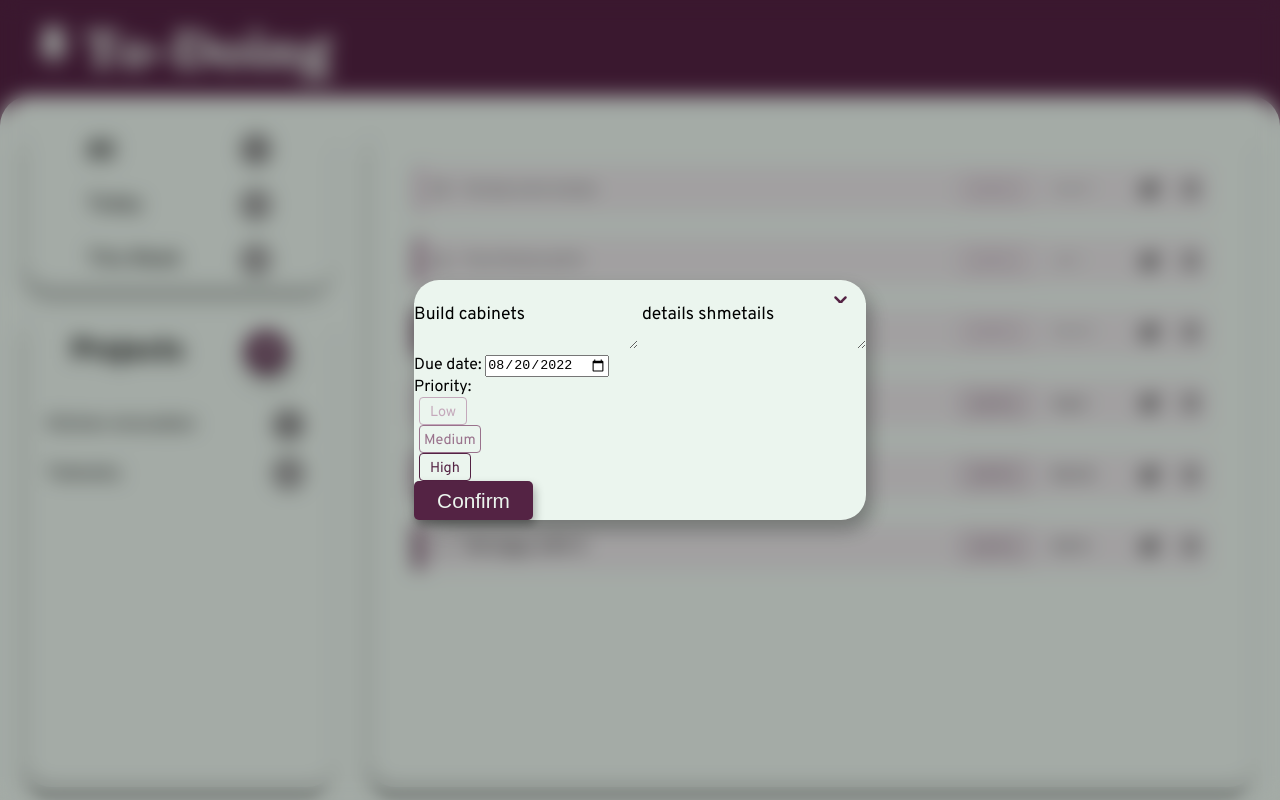
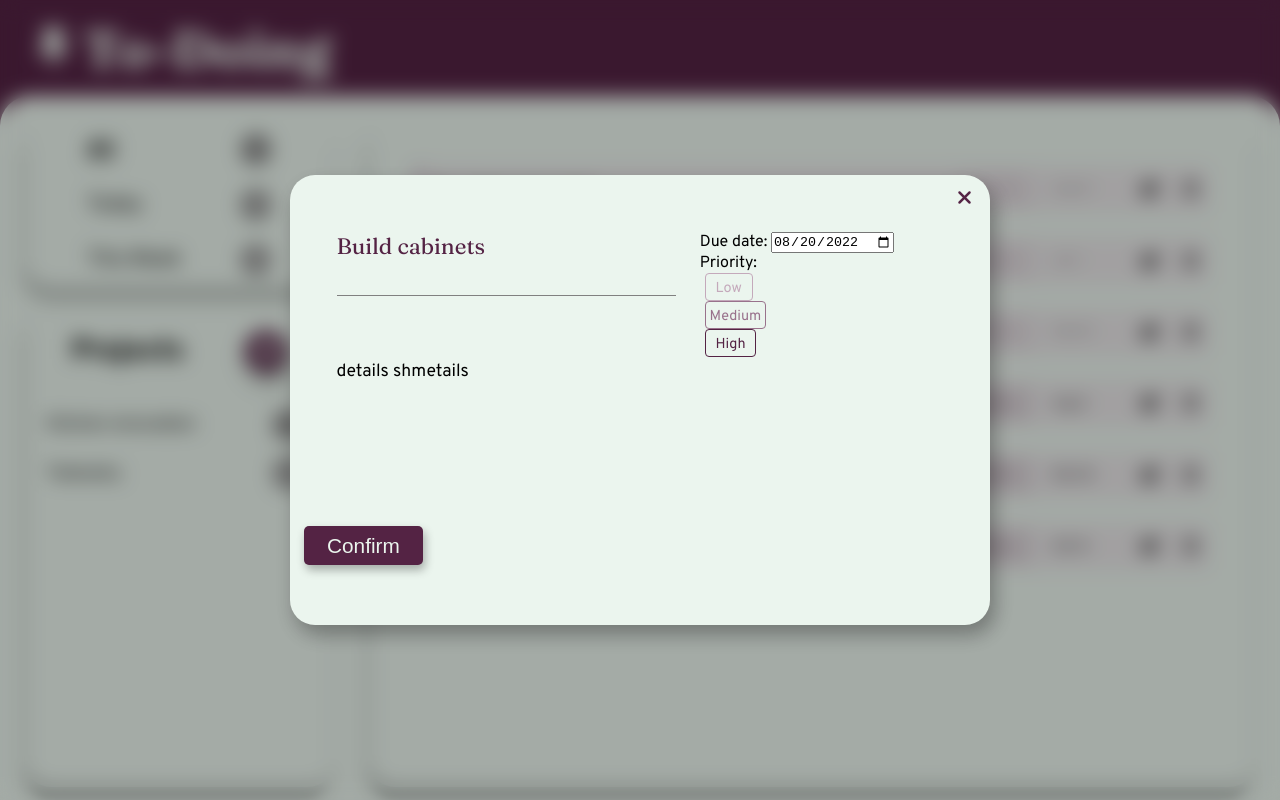
Before and after one commit to cynthem/todo-list-II, a website: page src/custom.html in a window 1280 px wide. Drawn offline with Linux system fonts and the light colour scheme.

Commit message:
Change title textarea edit class

```diff
--- a/src/custom.html
+++ b/src/custom.html
@@ -291,7 +291,7 @@
             <form class="edit-form">
                 <div class="edit-form-fields">
                     <div class="edit-form-text">
-                        <textarea class="edit-name-textarea" name="edit-todo" maxlength="30" required>Build cabinets</textarea>
+                        <textarea class="edit-title-textarea" name="edit-todo" maxlength="30" required>Build cabinets</textarea>
                         <textarea class="edit-details-textarea" name="edit-todo">details shmetails</textarea>
                     </div>
                     <div class="edit-form-details">
--- a/src/index.css
+++ b/src/index.css
@@ -707,3 +707,42 @@ input[type="radio"] {
 
 
 /* POP-UP: EDIT */
+
+.edit-container {
+    width: 700px;
+    height: 450px;
+}
+
+.edit-form {
+    display: grid;
+    grid-template-rows: 3fr 1fr;
+    height: 100%;
+    row-gap: 10%;
+    padding: 2% 5% 2% 2%;
+}
+
+.edit-form-fields {
+    display: grid;
+    grid-template-columns: 56% 40%;
+    column-gap: 4%;
+    padding: 0 2% 0 5%;
+}
+
+.edit-form-text {
+    display: grid;
+    grid-template-rows: 20% 50%;
+    row-gap: 30%;
+}
+
+.edit-title-textarea {
+    font-family: 'Fraunces', serif;
+    color: #542344;
+    font-size: 1.75vw;
+    height: 4rem;
+    border-bottom: 1px solid grey;
+}
+
+.edit-title-textarea,
+.edit-details-textarea {
+    resize: none;
+}
```
Also changed, not shown: dist/index.html.
